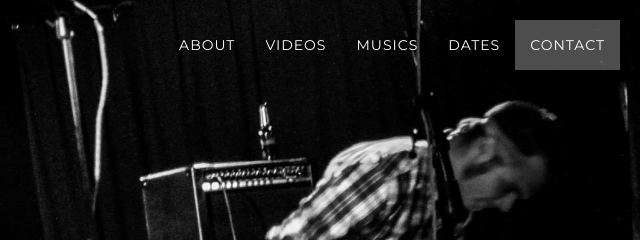
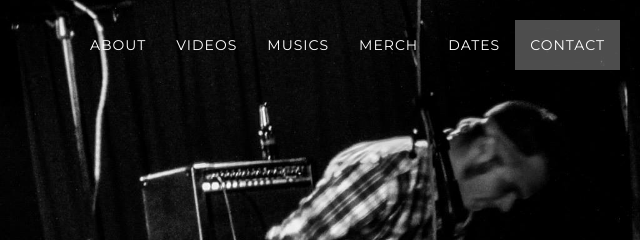
Before and after one commit to nDija/japans, a plain HTML site: page index.html in a window 1280 px wide. Shown: the top 240 px of the page, 590-1230 px from the left. Drawn offline with Linux system fonts and the light colour scheme.

Commit message:
feat(merch): add menu link to musicglue

```diff
--- a/index.html
+++ b/index.html
@@ -75,6 +75,9 @@
                     </li>
                     <li>
                         <a class="page-scroll" href="#musics">Musics</a>
+                    </li>
+                    <li>
+                        <a class="page-scroll" target="_blank" href="https://www.musicglue.com/japans/">Merch</a>
                     </li>
                     <li>
                         <a class="page-scroll" href="#dates">Dates</a>
```
